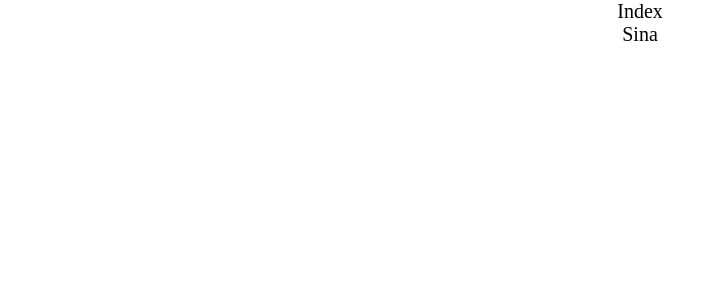
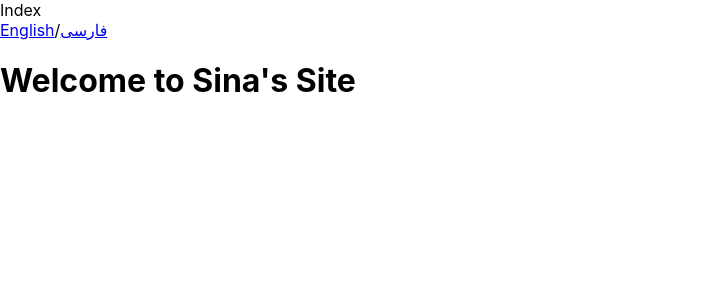
Before and after one commit to sina-olfati/sina-olfati-site, a React (Create React App) app: page / in a window 1280 px wide. Shown: the top 300 px of the page, without its empty margins (0-723 px from the left). Built offline with nearby package versions, Linux system fonts and the light colour scheme; a web font is replaced by a local one.

Commit message:
making the site bilingual with i18next

```diff
--- a/package.json
+++ b/package.json
@@ -14,8 +14,12 @@
     "@types/node": "^17.0.45",
     "@types/react": "^18.0.15",
     "@types/react-dom": "^18.0.6",
+    "i18next": "^21.8.14",
+    "i18next-browser-languagedetector": "^6.1.4",
+    "i18next-http-backend": "^1.4.1",
     "react": "^18.2.0",
     "react-dom": "^18.2.0",
+    "react-i18next": "^11.18.1",
     "react-scripts": "5.0.1",
     "typescript": "^4.7.4",
     "web-vitals": "^2.1.4",
--- /dev/null
+++ b/public/assets/locales/en/translation.json
@@ -0,0 +1,4 @@
+{
+    "app_title": "Sina's Site",
+    "welcome_message": "Welcome to Sina's Site"
+}
--- /dev/null
+++ b/public/assets/locales/fa/translation.json
@@ -0,0 +1,4 @@
+{
+    "app_title": "سایت سینا",
+    "welcome_message": "به سایت سینا خوش آمدید"
+}
--- a/public/index.html
+++ b/public/index.html
@@ -1,5 +1,5 @@
 <!DOCTYPE html>
-<html lang="en">
+<html>
   <head>
     <meta charset="utf-8" />
     <link rel="icon" href="%PUBLIC_URL%/favicon.ico" />
@@ -16,7 +16,7 @@
     <title>Sina's Site</title>
   </head>
 
-  <body dir="ltr">
+  <body>
     <div id="root"></div>
     <script>
       if("serviceWorker" in navigator) {
--- a/src/App.tsx
+++ b/src/App.tsx
@@ -2,13 +2,24 @@ import React from 'react';
 import './App.css';
 import Index from './screens/Index';
 
+import { useTranslation } from "react-i18next";
+
+
 
 
 function App() {
+
+  const { t } = useTranslation()
+
   return (
-    <div className='App'>
+    <div className='container'>
         <Index/>
-        Sina
+        <div>
+          <a href="#" onClick={() => localStorage.setItem('i18nextLng', 'en')}>English</a>
+          /
+          <a href='#' onClick={() => localStorage.setItem('i18nextLng', 'fa')}>فارسی</a>
+        </div>
+        <h1>{t("welcome_message")}</h1>
      </div>
   )
 }
--- a/src/index.tsx
+++ b/src/index.tsx
@@ -3,6 +3,33 @@ import ReactDOM from 'react-dom/client';
 import './index.css';
 import App from './App';
 import * as serviceWorkerRegistration from './serviceWorkerRegistration';
+
+// i18next
+import i18n from "i18next";
+import { initReactI18next } from "react-i18next";
+import LanguageDetector from 'i18next-browser-languagedetector';
+import HttpApi from 'i18next-http-backend';
+
+i18n
+  .use(initReactI18next) // passes i18n down to react-i18next
+  .use(LanguageDetector)
+  .use(HttpApi)
+  .init({
+    supportedLngs: ["en", "fa"],
+    fallbackLng: "en",
+    detection: {
+      order: ['localStorage', 'htmlTag', 'cookie', 'path', 'subdomain'],
+      caches: ['cookie']
+    },
+    backend: {
+      loadPath: 'assets/locales/{{lng}}/translation.json',
+    },
+    react: {useSuspense: false},
+
+    interpolation: {
+      escapeValue: false // react already safes from xss => https://www.i18next.com/translation-function/interpolation#unescape
+    }
+  });
 
 
 const root = ReactDOM.createRoot(
--- a/tsconfig.json
+++ b/tsconfig.json
@@ -19,6 +19,7 @@
     "isolatedModules": true,
     "noEmit": true,
     "jsx": "react-jsx"
+    // "strictNullChecks": false
   },
   "include": [
     "src"
```
Also changed, not shown: 1 other file (tests, documents, lock files or other folders).
